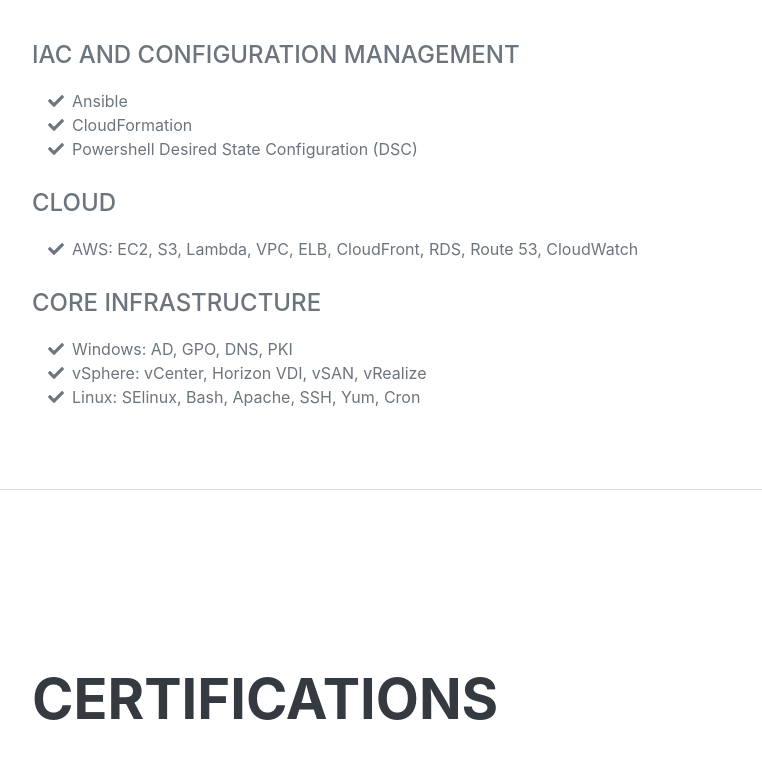
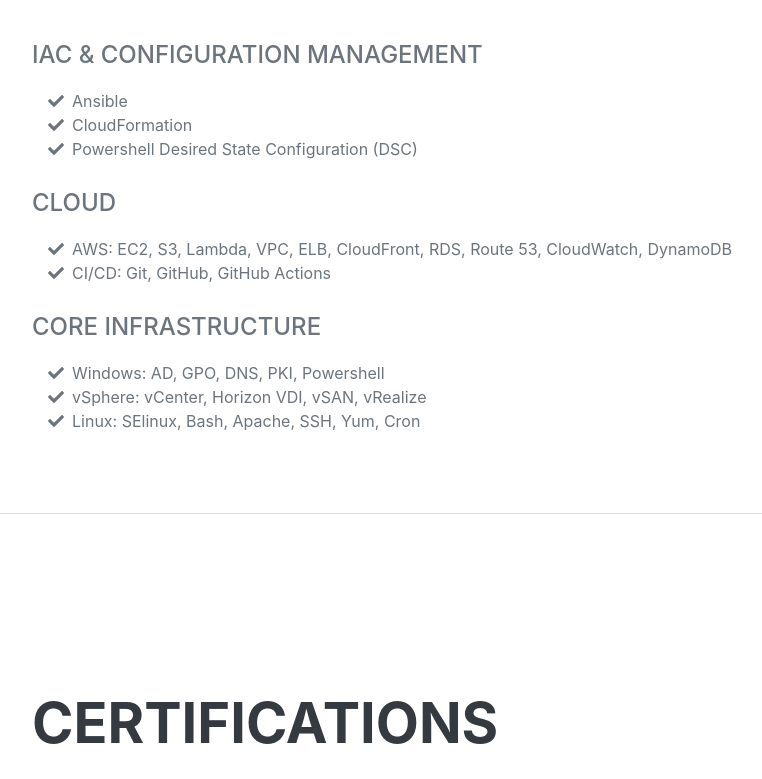
Before and after one commit to AgentWong/cloud-resume, a plain HTML site: page index.html in a window 1280 px wide. Shown: the part 4577-5356 px from the top of the page, without its empty margins (288-1050 px from the left). Drawn offline with nearby package versions, Linux system fonts and the light colour scheme; no server answers; a web font is replaced by a local one.

Commit message:
Edit site content

```diff
--- a/index.html
+++ b/index.html
@@ -242,7 +242,7 @@
                     <li class="list-inline-item"><i class="fab fa-aws"></i></li>
                     <li class="list-inline-item"><i class="fab fa-redhat"></i></li>
                 </ul><br>
-                <div class="subheading mb-3">IaC and Configuration Management</div>
+                <div class="subheading mb-3">IaC & Configuration Management</div>
                 <ul class="fa-ul mb-0">
                     <li>
                         <span class="fa-li"><i class="fas fa-check"></i></span>
@@ -261,14 +261,18 @@
                 <ul class="fa-ul mb-0">
                     <li>
                         <span class="fa-li"><i class="fas fa-check"></i></span>
-                        AWS: EC2, S3, Lambda, VPC, ELB, CloudFront, RDS, Route 53, CloudWatch
+                        AWS: EC2, S3, Lambda, VPC, ELB, CloudFront, RDS, Route 53, CloudWatch, DynamoDB
+                    </li>
+                    <li>
+                        <span class="fa-li"><i class="fas fa-check"></i></span>
+                        CI/CD: Git, GitHub, GitHub Actions
                     </li>
                 </ul><br>
                 <div class="subheading mb-3">Core Infrastructure</div>
                 <ul class="fa-ul mb-0">
                     <li>
                         <span class="fa-li"><i class="fas fa-check"></i></span>
-                        Windows: AD, GPO, DNS, PKI
+                        Windows: AD, GPO, DNS, PKI, Powershell
                     </li>
                     <li>
                         <span class="fa-li"><i class="fas fa-check"></i></span>
```
Also changed, not shown: 1 other file.
